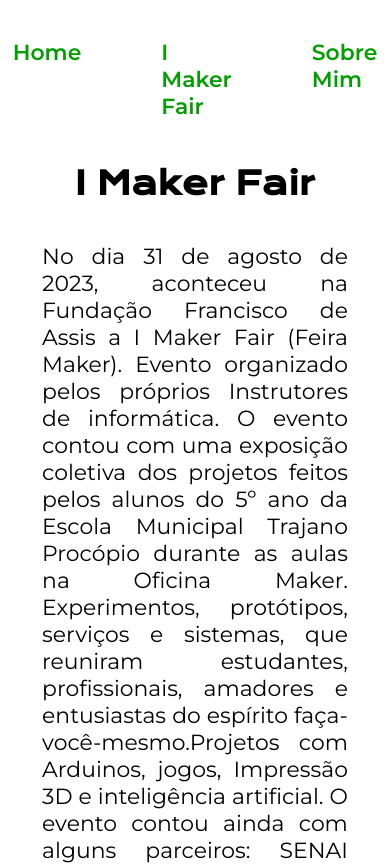
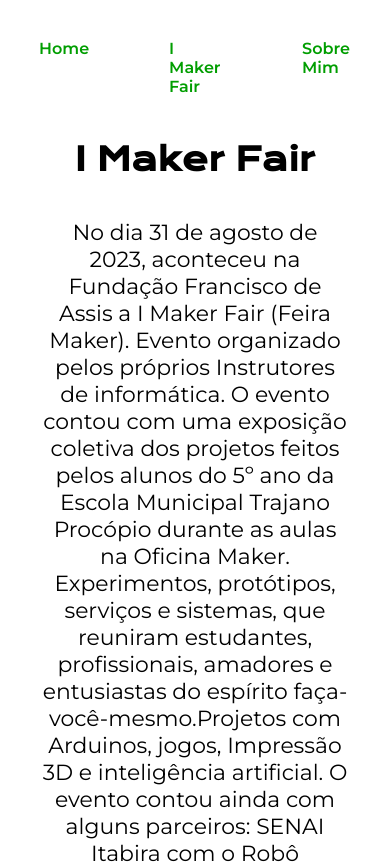
Before and after one commit to Jao56/fundmaker, a plain HTML site: page makerfair.html in a window 390 px wide. Shown: the top 865 px of the page. Drawn offline with nearby package versions, Linux system fonts and the light colour scheme.

Commit message:
Update style.css 2.5

```diff
--- a/styles/style.css
+++ b/styles/style.css
@@ -98,7 +98,7 @@ body {
 }
 
 .apresentacao__paragrafo__makerfair{
-    text-align: justify;
+    text-align: center;
     font-size: var(--size-paragrafo);
     font-family: var(--fonte-secundaria);
     font-weight: 400;
@@ -173,6 +173,9 @@ body {
     .cabecalho__menu{
         justify-content: center;
     }
+    .cabecalho__menu__link {
+        font-size: 1rem;
+    }
     .apresentacao{
         padding: 2.5%;
         flex-direction: column-reverse;
```
